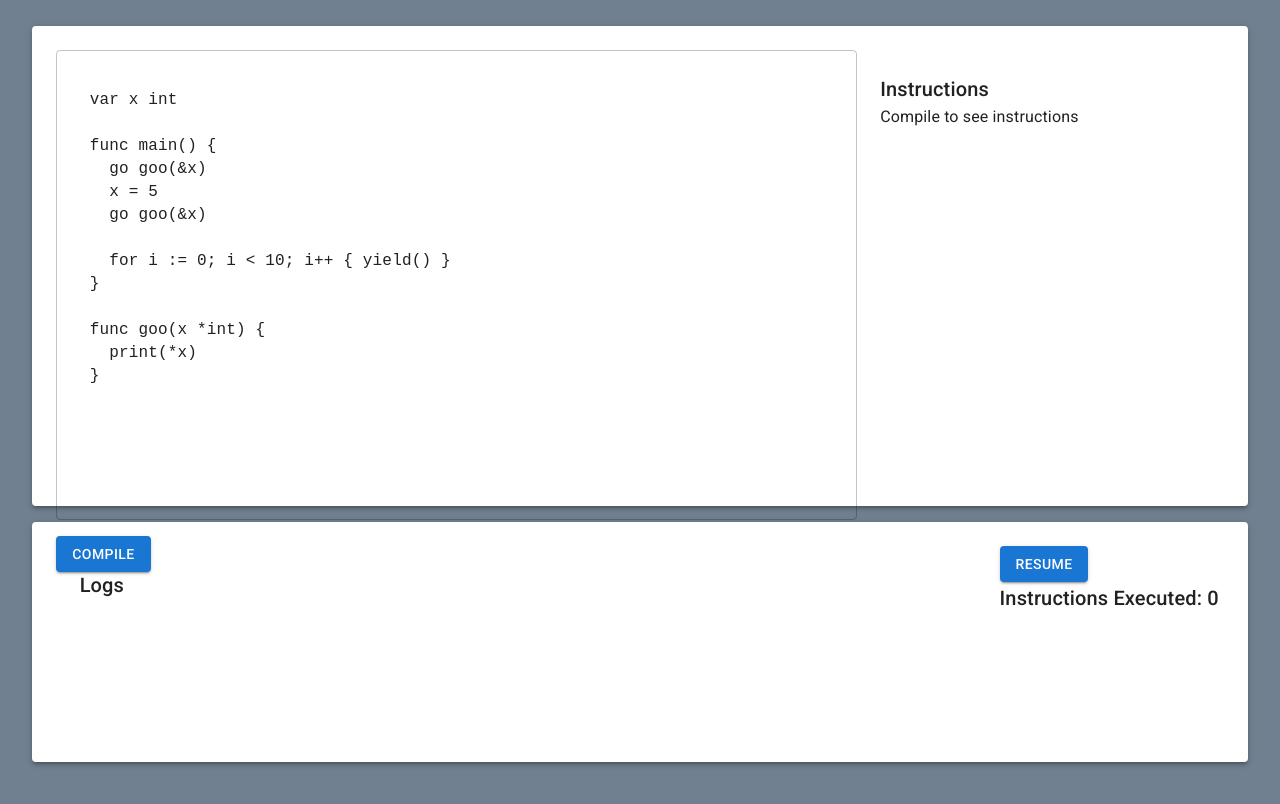
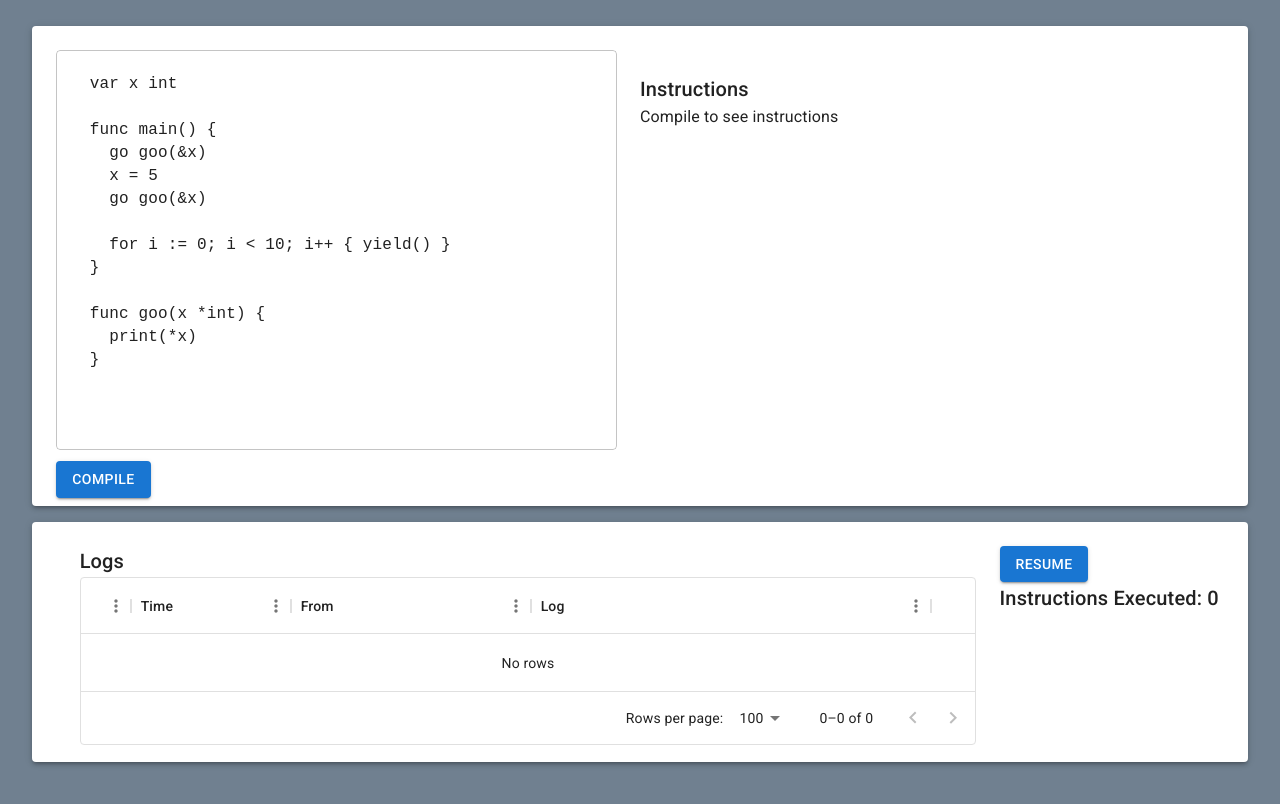
Before and after one commit to jushg/goose, a React (Create React App) app in the folder frontend/: page / in a window 1280 px wide. Shown: the top 804 px of the page. Built offline with nearby package versions, Linux system fonts and the light colour scheme.

Commit message:
Improve UI with filterable tables and fixed height textbox (#49)
* Fix text box height

* Add mui x-data-grid for filtering, viewing niceties

* Add log visualiser (and reorganise)

* Add instruction visualiser

```diff
--- a/frontend/package.json
+++ b/frontend/package.json
@@ -9,6 +9,7 @@
     "@fontsource/source-code-pro": "^5.0.17",
     "@mui/icons-material": "^5.15.15",
     "@mui/material": "^5.15.15",
+    "@mui/x-data-grid": "^6.19.10",
     "@testing-library/jest-dom": "^5.17.0",
     "@testing-library/react": "^13.4.0",
     "@testing-library/user-event": "^13.5.0",
--- a/frontend/src/App.tsx
+++ b/frontend/src/App.tsx
@@ -1,9 +1,9 @@
 import { Box, Paper, Stack } from "@mui/material";
 import { useCallback, useMemo, useState } from "react";
 import "./App.css";
-import { Editor } from "./Editor";
-import { VmVizualizer } from "./VmVisualizer";
-import { useCompiler, useVm, useVmOptions } from "./lib/useGoSlang";
+import { Editor } from "./components/Editor";
+import { VmVisualizer } from "./components/VmVisualizer";
+import { useCompiler, useVm, useVmOptions } from "./hooks/useGoSlang";
 
 function App() {
   const [isRunning, setIsRunning] = useState(false);
@@ -39,7 +39,7 @@ function App() {
       </Box>
       <Box sx={{ width: "95%", height: "30%" }}>
         <Paper elevation={3} style={{ height: "100%" }}>
-          <VmVizualizer
+          <VmVisualizer
             logs={log}
             allowResume={!isRunning}
             instructionCount={instructionCount}
--- a/frontend/src/VmVisualizer.tsx
+++ /dev/null
@@ -1,69 +0,0 @@
-import {
-  Box,
-  Button,
-  Divider,
-  List,
-  ListItem,
-  Stack,
-  Typography,
-} from "@mui/material";
-import { LogItem } from "./lib/useVmLog";
-
-export const VmVizualizer = ({
-  logs,
-  resumeHandler,
-  allowResume,
-  instructionCount,
-}: {
-  logs: LogItem[];
-  resumeHandler: () => void;
-  allowResume: boolean;
-  instructionCount: number;
-}) => {
-  return (
-    <>
-      <Stack direction={"row"} style={{ height: "100%", padding: "2%" }}>
-        <Box
-          p="2%"
-          style={{
-            height: "80%",
-            width: "80%",
-            overflow: "scroll",
-          }}
-        >
-          <Typography variant="h6">Logs</Typography>
-          <List>
-            {logs.map((log, i) => (
-              <>
-                <ListItem key={i}>
-                  <Typography
-                    style={{
-                      whiteSpace: "pre-line",
-                      width: "100%",
-                      overflow: "scroll",
-                    }}
-                  >
-                    {JSON.stringify(log).slice(0, 100)}
-                  </Typography>
-                </ListItem>
-                <Divider />
-              </>
-            ))}
-          </List>
-        </Box>
-        <Box height={"100%"} width={"20%"}>
-          <Button
-            variant="contained"
-            onClick={resumeHandler}
-            disabled={!allowResume}
-          >
-            Resume
-          </Button>
-          <Typography variant="h6">
-            Instructions Executed: {instructionCount}
-          </Typography>
-        </Box>
-      </Stack>
-    </>
-  );
-};
--- a/frontend/src/Editor.tsx
+++ b/frontend/src/components/Editor.tsx
@@ -1,16 +1,8 @@
-import {
-  Box,
-  Button,
-  Divider,
-  List,
-  ListItem,
-  Stack,
-  TextField,
-  Typography,
-} from "@mui/material";
+import { Box, Button, Stack, TextField, Typography } from "@mui/material";
 import { CompiledFile } from "go-slang/src/common/compiledFile";
 import { useCallback, useState } from "react";
-import { CompilationState } from "./lib/useGoSlang";
+import { CompilationState } from "../hooks/useGoSlang";
+import { InstrVisualiser } from "./InstrVisualiser";
 
 export const Editor = ({
   setGooseCode,
@@ -55,15 +47,27 @@ export const Editor = ({
         <Box height={"100%"} width={"100%"}>
           <TextField
             multiline
-            minRows={19}
-            maxRows={19}
             sx={{
               width: "100%",
+              minHeight: "50vh",
+              maxHeight: "50vh",
               paddingBottom: "2%",
             }}
             inputProps={{
-              spellCheck: "false",
-              style: { fontFamily: "monospace" },
+              style: {
+                minHeight: "50vh",
+                maxHeight: "50vh",
+                fontFamily: "monospace",
+                overflow: "scroll",
+              },
+            }}
+            InputProps={{
+              style: {
+                minHeight: "50vh",
+                maxHeight: "50vh",
+                fontFamily: "monospace",
+                overflow: "scroll",
+              },
             }}
             value={codeStr}
             onChange={textFieldHandler}
@@ -76,7 +80,7 @@ export const Editor = ({
           p="2%"
           style={{
             height: "80%",
-            width: "40%",
+            width: "100%",
             overflow: "scroll",
           }}
         >
@@ -88,25 +92,7 @@ export const Editor = ({
             <Typography>Compilation failed</Typography>
           )}
           {hasBeenCompiled && compilationState === "COMPILED" && (
-            <List>
-              {compiledFile &&
-                compiledFile.instructions.map((instruction, i) => (
-                  <>
-                    <ListItem key={i}>
-                      <Typography
-                        style={{
-                          whiteSpace: "pre-line",
-                          width: "100%",
-                          overflow: "scroll",
-                        }}
-                      >
-                        {JSON.stringify(instruction).slice(0, 100)}
-                      </Typography>
-                    </ListItem>
-                    <Divider />
-                  </>
-                ))}
-            </List>
+            <InstrVisualiser compiledFile={compiledFile!} />
           )}
           {!hasBeenCompiled && (
             <Typography>Compile to see instructions</Typography>
--- /dev/null
+++ b/frontend/src/components/InstrVisualiser.tsx
@@ -0,0 +1,49 @@
+import { DataGrid, GridColDef } from "@mui/x-data-grid";
+import { CompiledFile } from "go-slang/src/common/compiledFile";
+
+const stringify = (instr: any) => {
+  if (typeof instr !== "object") return `${instr}`;
+  return Object.keys(instr)
+    .filter((key) => key !== "op" && key !== "tag")
+    .map((key) => {
+      let val = (instr as any)[key];
+      if (val === undefined || val === null) val = "-";
+      else if (typeof val === "object" && "addr" in val) val = val.addr;
+      else if (typeof val === "object" && Array.isArray(val)) {
+        val = `[${val.map(stringify).join(", ")}]`;
+      } else if (typeof val === "object") {
+        val = Object.keys(val)
+          .map((k) => `${k}: ${stringify(val[k])}`)
+          .join(", ");
+      }
+      return `${key}: ${val}`;
+    })
+    .join(", ");
+};
+
+export const InstrVisualiser = ({
+  compiledFile,
+}: {
+  compiledFile: CompiledFile;
+}) => {
+  const columns: GridColDef[] = [
+    { field: "id", headerName: "ID", width: 60 },
+    { field: "op", headerName: "OpCode", width: 120 },
+    { field: "data", headerName: "Data", width: 420 },
+  ];
+  const rows = compiledFile.instructions.map((instr, id) => ({
+    id,
+    op: instr.op,
+    data: stringify(instr),
+  }));
+
+  return (
+    <>
+      <DataGrid
+        rows={rows}
+        columns={columns}
+        style={{ height: "90%" }}
+      ></DataGrid>
+    </>
+  );
+};
--- /dev/null
+++ b/frontend/src/components/LogVisualizer.tsx
@@ -0,0 +1,28 @@
+import Typography from "@mui/material/Typography";
+import { DataGrid, GridColDef } from "@mui/x-data-grid";
+import { LogItem } from "../hooks/useVmLog";
+
+export const LogVisualizer = ({ logs }: { logs: LogItem[] }) => {
+  const columns: GridColDef[] = [
+    { field: "id", headerName: "ID", width: 10 },
+    { field: "timestamp", headerName: "Time", width: 160 },
+    { field: "from", headerName: "From", width: 240 },
+    { field: "log", headerName: "Log", width: 400 },
+  ];
+  const rows = logs.map((log, id) => ({
+    id,
+    timestamp: log.timestamp,
+    from:
+      "threadId" in log.ctx ? `tID: ${log.ctx.threadId}` : log.ctx.component,
+    log: log.message,
+  }));
+
+  return (
+    <>
+      <Typography variant="h6" marginTop="-24px">
+        Logs
+      </Typography>
+      <DataGrid rows={rows} columns={columns}></DataGrid>
+    </>
+  );
+};
--- /dev/null
+++ b/frontend/src/components/VmVisualizer.tsx
@@ -0,0 +1,43 @@
+import { Box, Button, Stack, Typography } from "@mui/material";
+import { LogItem } from "../hooks/useVmLog";
+import { LogVisualizer } from "./LogVisualizer";
+
+export const VmVisualizer = ({
+  logs,
+  resumeHandler,
+  allowResume,
+  instructionCount,
+}: {
+  logs: LogItem[];
+  resumeHandler: () => void;
+  allowResume: boolean;
+  instructionCount: number;
+}) => {
+  return (
+    <>
+      <Stack direction={"row"} style={{ height: "100%", padding: "2%" }}>
+        <Box
+          p="2%"
+          style={{
+            height: "70%",
+            width: "80%",
+          }}
+        >
+          <LogVisualizer logs={logs} />
+        </Box>
+        <Box height={"100%"} width={"20%"}>
+          <Button
+            variant="contained"
+            onClick={resumeHandler}
+            disabled={!allowResume}
+          >
+            Resume
+          </Button>
+          <Typography variant="h6">
+            Instructions Executed: {instructionCount}
+          </Typography>
+        </Box>
+      </Stack>
+    </>
+  );
+};
```
Also changed, not shown: frontend/src/hooks/useGoSlang.tsx (renamed from frontend/src/lib/useGoSlang.tsx), frontend/src/hooks/useVmLog.tsx (renamed from frontend/src/lib/useVmLog.tsx), 1 other file (tests, documents, lock files or other folders).
